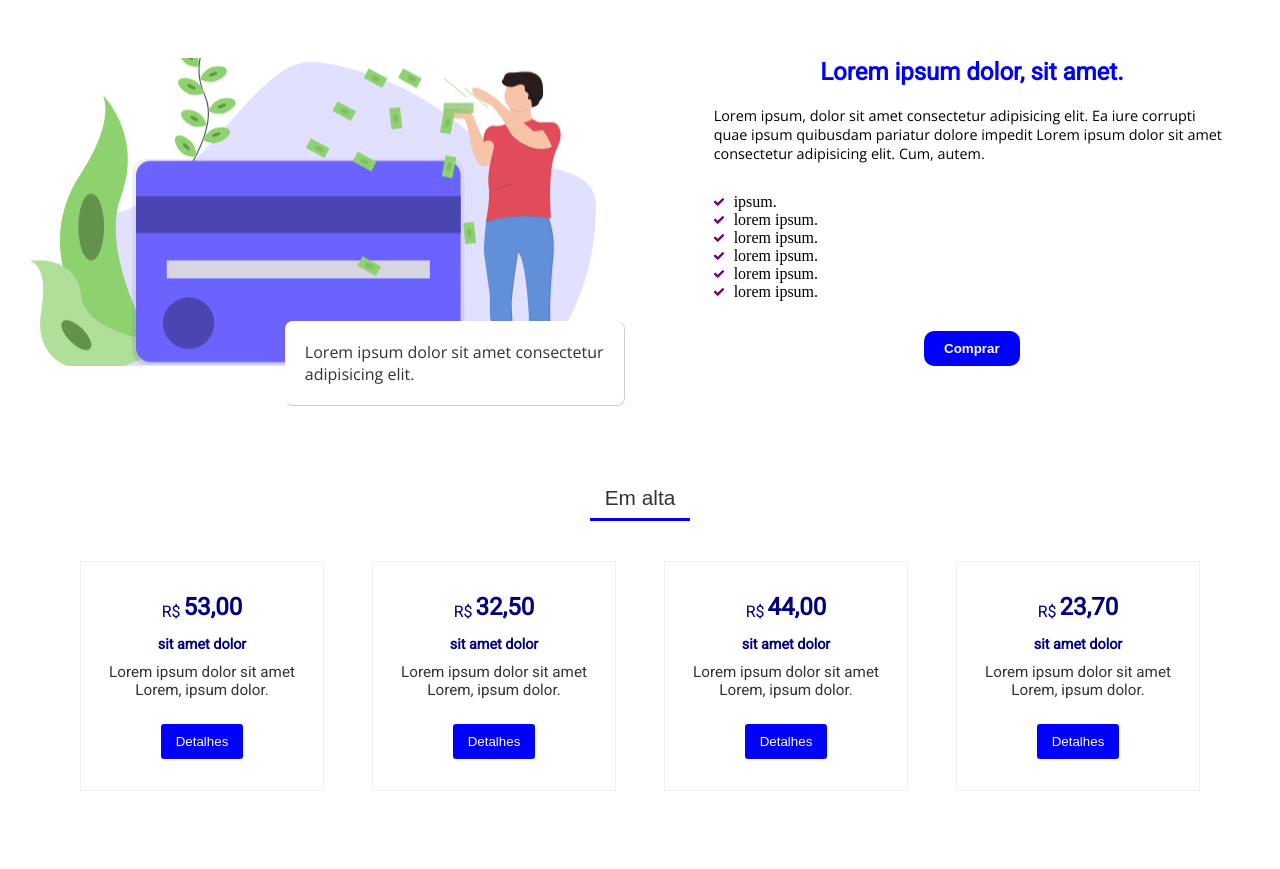
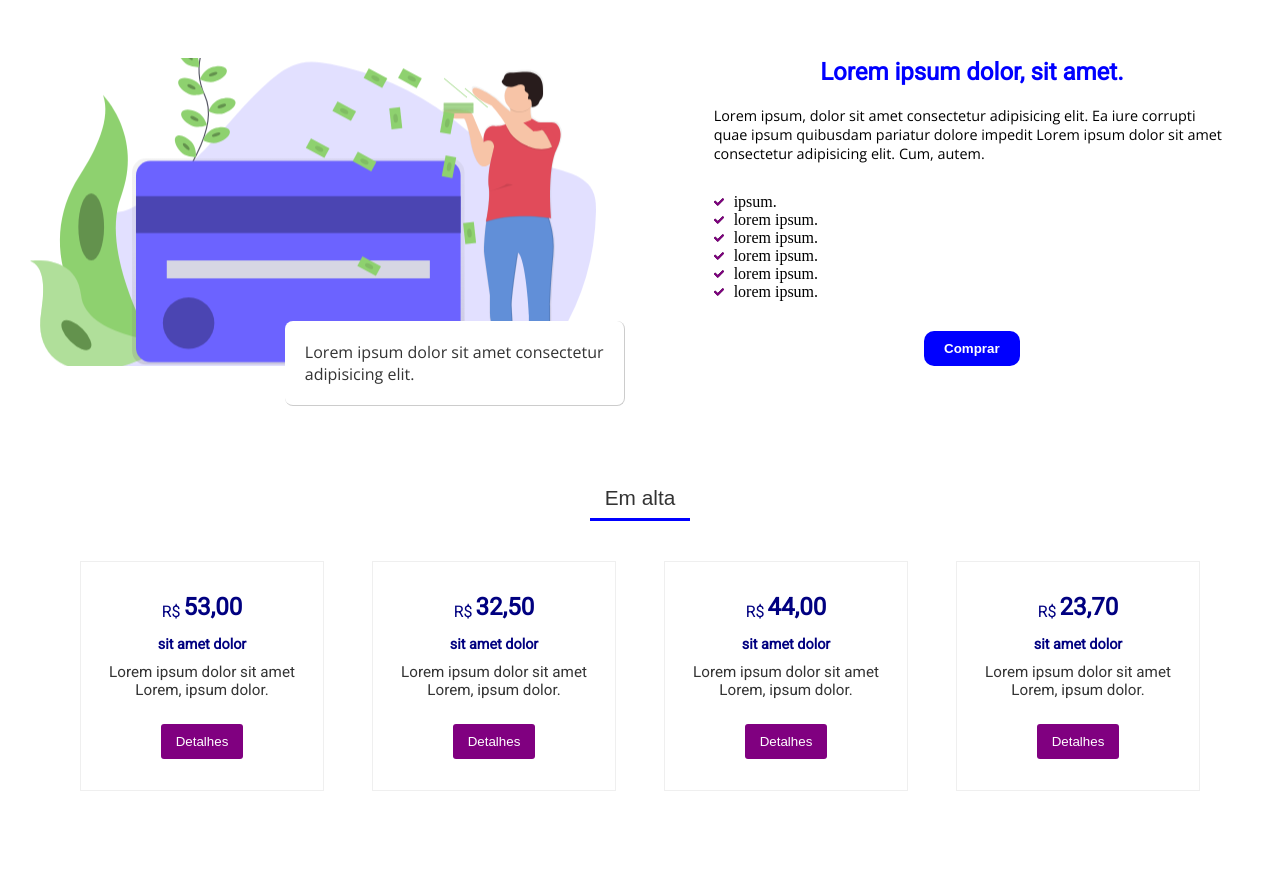
Before and after one commit to AglaDev/Landingpage-estatica, a plain HTML site: page index.html in a window 1280 px wide. Shown: the part 61-930 px from the top of the page. Drawn offline with nearby package versions, Linux system fonts and the light colour scheme.

Commit message:
att nos btns dos links

```diff
--- a/css/style.css
+++ b/css/style.css
@@ -260,13 +260,16 @@ img{width: 100%;}
     margin-bottom: 25px;
 }
 .card .btn-detalhes{
-    background-color: #0000ff;
+    background-color: rgba(128,0,128, 1);
     padding: 10px 15px;
     border-radius: 3px;
     border: none;
     color: #fff;
+    cursor: pointer;
 }
-
+.card .btn-detalhes:hover{
+    background-color: rgba(128,0,128, 0.7);
+}
 .card-01{
     grid-column:inicio-card-um / fim-card-um ;
     grid-row: inicio-cards/fim-cards;
```
